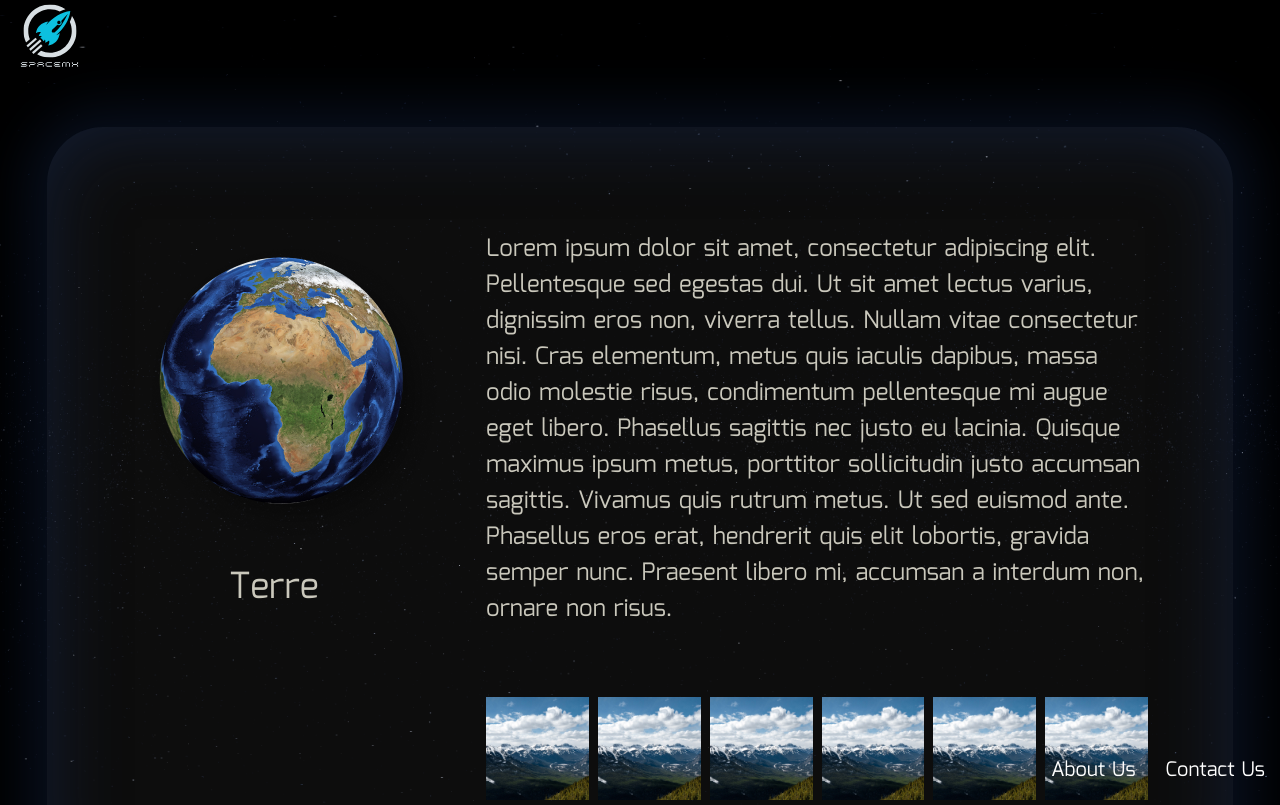
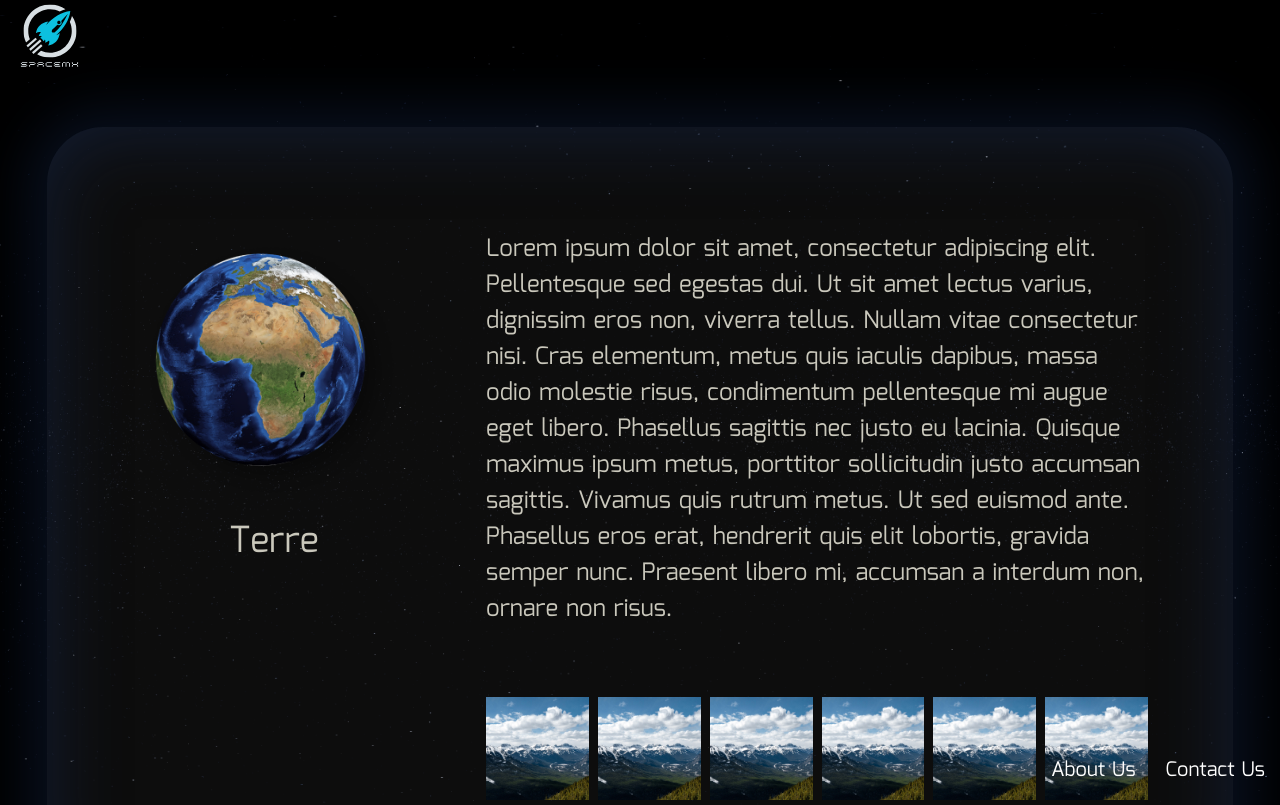
Before and after one commit to WildCodeSchool/2023-02-JS-RemoteFR-DeVMX-P2-G1-Machonauts, a React (Vite) app in the folder frontend/: page /pages/Planet/earth in a window 1280 px wide. Shown: the top 805 px of the page. Built offline with nearby package versions, Linux system fonts and the light colour scheme.

Commit message:
Styled heading image in planet template to look like the home page planets

```diff
--- a/frontend/src/sass/_planet.scss
+++ b/frontend/src/sass/_planet.scss
@@ -13,8 +13,8 @@ $planet-colours: (
     neptune: (rgba(74, 139, 223, 0.25), rgba(74, 139, 223, 0.35)),
 );
 .planet {
-    font-size: 1.6rem;
-    color: #cac8bc;
+    font-size: var(--paragraph-size);
+    color: var(--primary-colour);
     background: rgba(217, 217, 217, 0.06);
     padding: 1.8rem;
     margin: 1.2rem;
@@ -34,7 +34,10 @@ $planet-colours: (
         align-items: center;
         margin-bottom: 1.9rem;
         img {
-            max-width: 12.6rem;
+            width: 126px;
+            border-radius: 50%;
+            object-fit: cover;
+            aspect-ratio: 1;
         }
     }
     ul {
@@ -52,6 +55,8 @@ $planet-colours: (
         margin-top: 1.9rem;
     }
     @media (min-width: 600px) {
+        --title-size: 3.6rem;
+        --paragraph-size: 2.4rem;
         display: grid;
         grid-template: repeat(2, auto) / 28.4rem 1fr;
         gap: 7rem;
@@ -65,18 +70,18 @@ $planet-colours: (
             }
         }
         h1 {
-            font-size: 3.6rem;
+            font-size: var(--title-size);
             text-align: center;
             display: block;
             grid-row: 1 / -1;
             margin-bottom: 0;
             img {
                 display: block;
-                max-width: initial;
+                width: 330px;
             }
         }
         p {
-            font-size: 2.4rem;
+            font-size: var(--paragraph-size);
         }
         ul,
         li {
```
